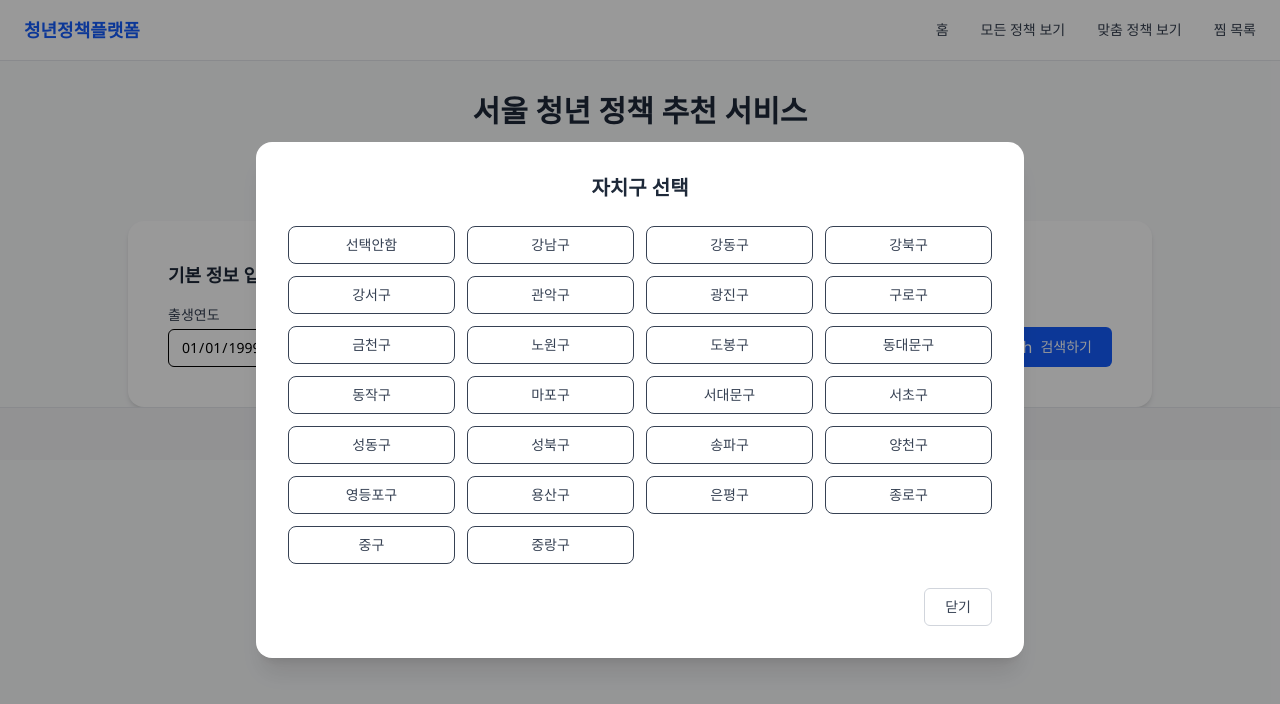
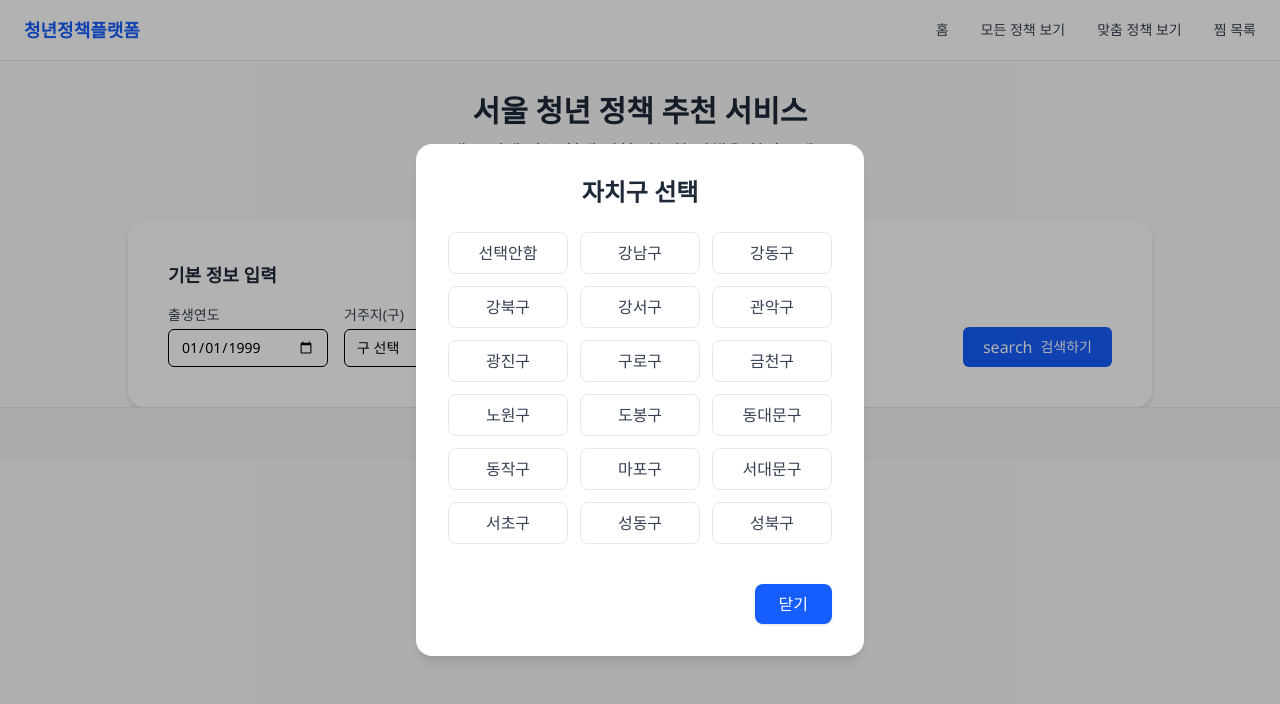
Before and after one commit to ohgyulim/-, a Next.js app: page / in a window 1280 px wide. Both pictures are taken after a click on the button "구 선택". Shown: the top 704 px of the page. Built offline with nearby package versions, Linux system fonts and the light colour scheme.

Commit message:
[feat] 거주지 모달 디자인 변경(#1)

```diff
--- a/app/components/SeoulModal.js
+++ b/app/components/SeoulModal.js
@@ -32,22 +32,21 @@ const districts = [
 export default function SeoulModal({ clickModal, setSelectedDistrict }) {
   return (
     <div
-      className="fixed inset-0 z-50 bg-black/40 flex justify-center items-center"
+      className="fixed inset-0 z-50 bg-black/30 flex justify-center items-center"
       onClick={clickModal}
     >
       <div
-        className="bg-white w-full max-w-3xl mx-4 rounded-2xl shadow-xl p-8"
+        className="bg-white w-full max-w-md mx-4 rounded-2xl shadow-lg p-8"
         onClick={(e) => e.stopPropagation()}
       >
-        <h2 className="text-xl font-bold text-gray-800 mb-6 text-center">
+        <h2 className="text-2xl font-bold text-gray-800 mb-6 text-center">
           자치구 선택
         </h2>
-
-        <ul className="grid grid-cols-4 gap-3 max-h-[400px] overflow-y-auto text-gray-700 text-sm">
+        <ul className="grid grid-cols-2 sm:grid-cols-3 gap-3 max-h-80 overflow-y-auto text-gray-700 text-base">
           {districts.map((d) => (
             <li
               key={d}
-              className="border rounded-lg px-4 py-2 text-center cursor-pointer hover:bg-blue-100 transition"
+              className="border border-gray-200 rounded-lg px-4 py-2 text-center cursor-pointer hover:bg-blue-50 hover:border-blue-500 transition"
               onClick={() => {
                 setSelectedDistrict(d);
                 clickModal();
@@ -57,11 +56,10 @@ export default function SeoulModal({ clickModal, setSelectedDistrict }) {
             </li>
           ))}
         </ul>
-
-        <div className="flex justify-end mt-6">
+        <div className="flex justify-end mt-8">
           <button
             onClick={clickModal}
-            className="px-5 py-2 text-sm font-medium text-gray-700 border border-gray-300 rounded-md hover:bg-gray-100"
+            className="px-6 py-2 text-base font-medium text-white bg-blue-600 rounded-lg shadow hover:bg-blue-700 transition"
           >
             닫기
           </button>
```
